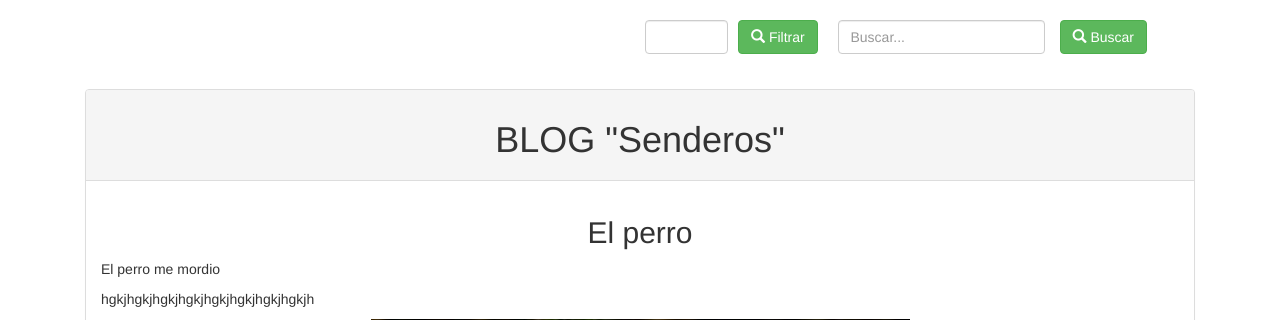
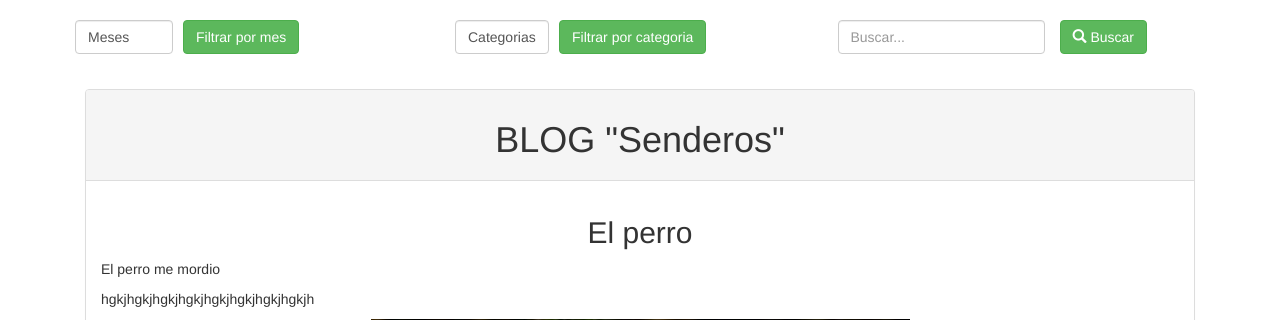
Before and after one commit to sandrini-code/blog_Senderos, a Django app: page / in a window 1280 px wide. Shown: the part 62-382 px from the top of the page. Run offline with Django 4.2, Linux system fonts and the light colour scheme; data comes from the database, SQL or seed files in the repository; some libraries are stand-ins or nearby versions.

Commit message:
commit exitoso

```diff
--- a/blog/apps/post/views.py
+++ b/blog/apps/post/views.py
@@ -9,6 +9,7 @@ from .forms import UserRegisterForm
 #from Modulos.Academica.plantillas import *
 from django.contrib import messages
 from django.db.models import Q
+from datetime import datetime
 
 
 # Create your views here.
@@ -20,11 +21,12 @@ def plantillaHija2(request):
 def blog(request):
     queryset = request.GET.get("buscar")
     cate = request.GET.get("categoria")
-    print(cate)
-
-    #    cate = request.POST.get('categoria', None)
+    fecha= request.GET.get("fecha")
+    meses={"Enero":"01", "Febrero":"02", "Marzo":"03", "Abril":"04", "Mayo":"05", "Junio":"06", "Julio":"07", "Agosto":"08", "Septiembre":"09", "Octubre":"10", "Noviembre":"11", "Diciembre":"12"}
+    for mes in meses:
+        if mes == fecha:
+            mes_Post=meses[mes]
     posts = Post.objects.filter(publicado=True)
-
     categ = Categoria.objects.all()
     if queryset:
         posts = Post.objects.filter(
@@ -32,8 +34,12 @@ def blog(request):
             Q(resumen__icontains=queryset) |
             Q(texto__icontains=queryset)
         ).distinct()
-    elif cate:
+    elif cate and cate!= "Categorias":
         posts = Post.objects.filter(categoria__nombre=cate).distinct()
+    elif fecha and fecha!= "Meses":
+        posts = Post.objects.filter(
+            Q(fecha_creacion__icontains=mes_Post),
+        ).distinct()
 
     context = {
         'posts': posts,
@@ -54,7 +60,7 @@ def contactar(request):
         return render(request, "contactoExitoso.html")
     return render(request, "formularioContacto.html")
 @login_required
-@permission_required("root")
+@permission_required("staff")
 def crearPost(request):
     if request.method=='POST':
         post_form=PostForm(request.POST or None, request.FILES or None)
--- a/blog/templates/paginasBlog/blog.html
+++ b/blog/templates/paginasBlog/blog.html
@@ -1,21 +1,40 @@
 {% extends "paginasBlog/plantillaPadre.html" %}
 {%load static%}
-
 {% block title %} BLOG {%endblock %}
-
 {%block content%}
-{%load static%}
-
-
 <div class="container">
     <div class="form-group row">
-      <div class="col-xs-6">
+      <div class="col-xs-4">
+          <form class="row g-3">
+              <div class="col-auto">
+                  <select class="form-control input-solid" name="fecha">
+                    <option selected>Meses</option>
+                    <option>Enero</option>
+                    <option>Febrero</option>
+                    <option>Marzo</option>
+                    <option>Abril</option>
+                    <option>Mayo</option>
+                    <option>Junio</option>
+                    <option>Julio</option>
+                    <option>Agosto</option>
+                    <option>Septiembre</option>
+                    <option>Octubre</option>
+                    <option>Noviembre</option>
+                    <option>Diciembre</option>
+                  </select>
+              </div>
+              <div class="col-auto" >
+                 <button type="submit" class="btn btn-success" value="Click Me" style="float: right;">
+                  Filtrar por mes
+                 </button>
+              </div>
+          </form>
       </div>
-      <div class="col-xs-2">
+      <div class="col-xs-4">
           <form class="row g-3">
               <div class="col-auto">
                   <select class="form-control input-solid" name="categoria" >
-                  <option></option>
+                  <option selected>Categorias</option>
                     {% for categoria in categorias %}
                   <option>{{categoria.nombre}}</option>
                     {% endfor %}
@@ -23,13 +42,11 @@
               </div>
               <div class="col-auto" >
                  <button type="submit" class="btn btn-success" value="Click Me" style="float: right;">
-                 <span class="glyphicon glyphicon-search"></span> Filtrar
+                  Filtrar por categoria
                  </button>
               </div>
            </form>
       </div>
-
-
       <div class="col-xs-4">
            <form class="row g-6">
                <div class="col-auto">
--- a/blog/templates/paginasBlog/quienesSomos.html
+++ b/blog/templates/paginasBlog/quienesSomos.html
@@ -20,7 +20,6 @@
                             <li data-target="#myCarousel" data-slide-to="4"></li>
                             <li data-target="#myCarousel" data-slide-to="5"></li>
                             <li data-target="#myCarousel" data-slide-to="6"></li>
-
                         </ol>
 
             <!-- Imagenes para el carrousel -->
```
Also changed, not shown: blog/templates/paginasBlog/plantillaHija1.html (+2 -5 lines), blog/templates/paginasBlog/plantillaPadre.html (+1 -15 lines). Lines whose indentation alone changed are shown as unchanged.
